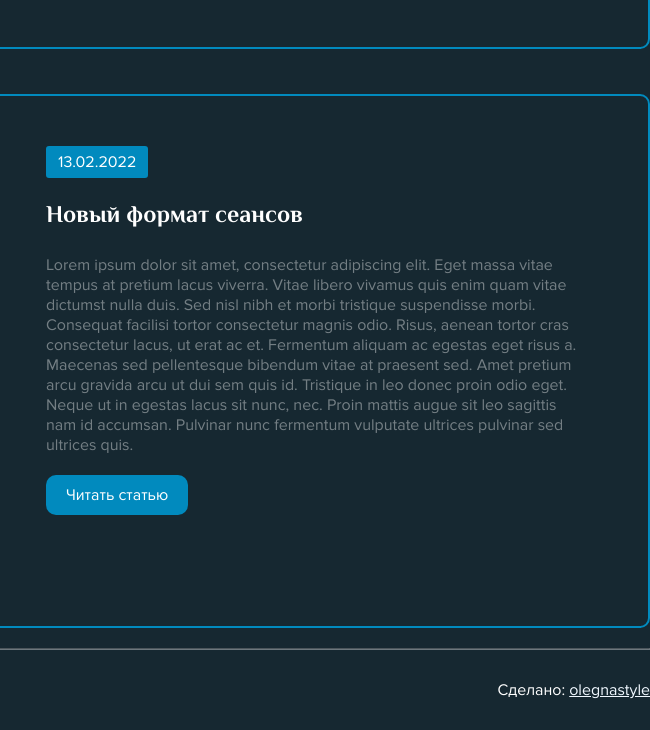
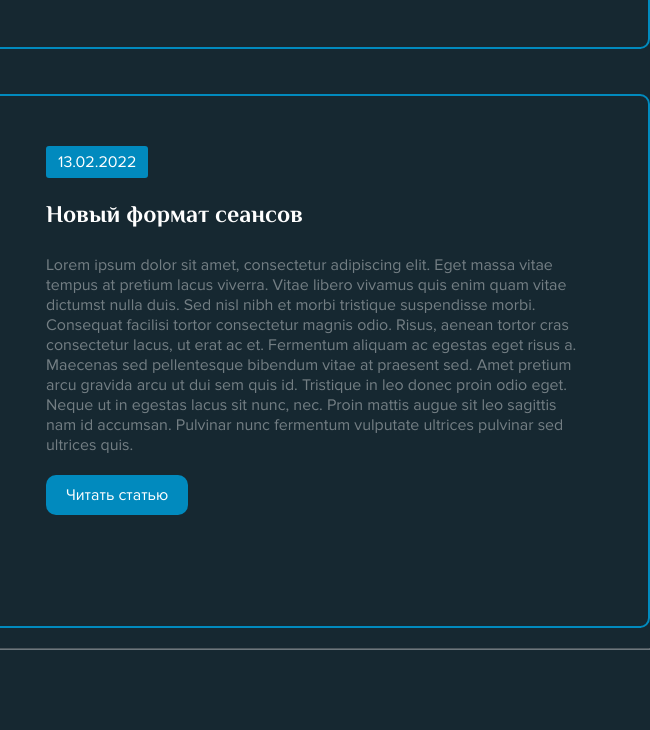
Before and after one commit to faruh121/Rtmstyle-verst, a plain HTML site: page blog.html in a window 1280 px wide. Shown: the part 1337-2067 px from the top of the page, 630-1280 px from the left. Drawn offline with Linux system fonts and the light colour scheme.

Commit message:
Update blog.html

```diff
--- a/blog.html
+++ b/blog.html
@@ -61,7 +61,7 @@
     <hr>
     <footer>
         <p class="copy">© 2018-2022 RitmStyle</p>
-        <p>Сделано: <a href="https://github.com/olegnastyle">olegnastyle</a></p>
+
     </footer>
 </body>
 </html>
```
